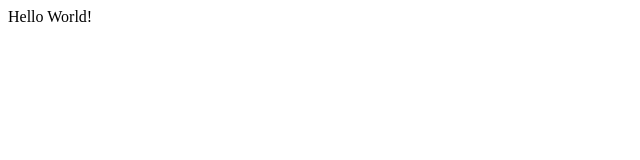
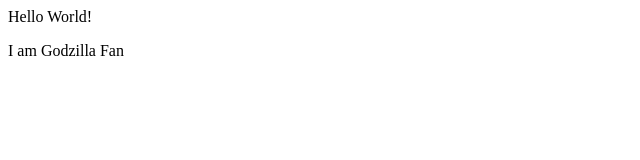
Before and after one commit to harshavardhannair/newRepo, a plain HTML site: page index.html in a window 1280 px wide. Shown: the whole page, without its empty margins (0-640 px from the left). Drawn offline with Linux system fonts and the light colour scheme.

Commit message:
Add Godzilla Fan

```diff
--- a/index.html
+++ b/index.html
@@ -1 +1,2 @@
 <p>Hello World!</p>
+<p>I am Godzilla Fan</p>
```
